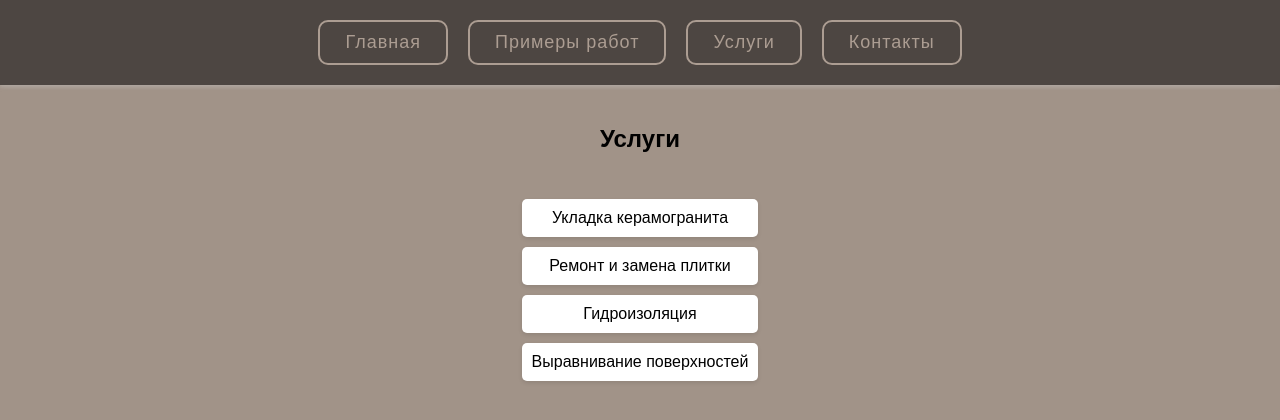
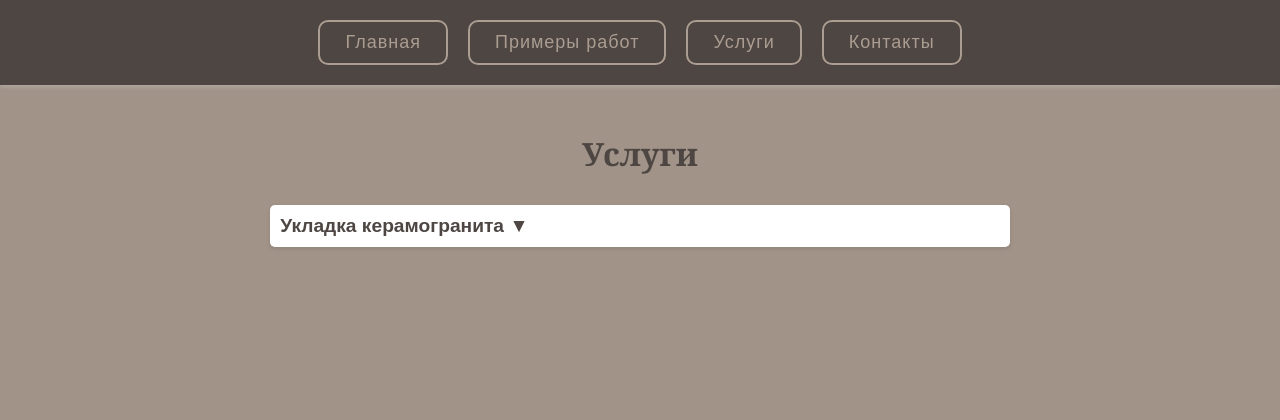
Before and after one commit to ISaP5-24/Kuma, a React (Vite) app in the folder js14 sayt (No Completed)/sait/: page /services in a window 1280 px wide. Shown: the top 420 px of the page. Built offline with nearby package versions, Linux system fonts and the light colour scheme.

Commit message:
modified:   js14 sayt (No Completed)/sait/index.html 	new file:   js14 sayt (No Completed)/sait/src/Services.css 	modified:   js14 sayt (No Completed)/sait/src/Services.jsx

```diff
--- a/js14 sayt (No Completed)/sait/index.html
+++ b/js14 sayt (No Completed)/sait/index.html
@@ -7,7 +7,7 @@
     <title>Granite</title>
   </head>
   <body>
-    <div id="root"></div>
+    <div id="root" class="root"></div>
     <script type="module" src="/src/main.jsx"></script>
   </body>
 </html>
--- /dev/null
+++ b/js14 sayt (No Completed)/sait/src/Services.css
@@ -0,0 +1,58 @@
+/* Заголовок */
+.section h2 {
+  font-size: 2rem;
+  color: #4D4642; /* Темный цвет текста */
+  margin-bottom: 20px;
+  font-family: 'Georgia', serif;
+}
+
+/* Список услуг */
+.services-list {
+  list-style-type: none;
+  padding: 0;
+  margin: 0;
+}
+
+.services-list li {
+  background-color: #AC9D92; /* Основной цвет фона */
+  margin: 10px 0;
+  padding: 15px;
+  border-radius: 8px;
+  box-shadow: 0 2px 4px rgba(77, 70, 66, 0.2); /* Тень с использованием #4D4642 */
+  cursor: pointer;
+  transition: background-color 0.3s ease, box-shadow 0.3s ease;
+}
+
+.services-list li:hover {
+  background-color: #9C8D82; /* Темнее при наведении */
+  box-shadow: 0 4px 8px rgba(77, 70, 66, 0.3); /* Увеличенная тень */
+}
+
+/* Заголовок услуги */
+.service-title {
+  font-size: 1.2rem;
+  color: #4D4642; /* Темный цвет текста */
+  font-weight: bold;
+  display: flex;
+  justify-content: space-between;
+  align-items: center;
+}
+
+/* Описание услуги */
+.service-description {
+  max-height: 0;
+  overflow: hidden;
+  transition: max-height 0.5s ease-out, padding 0.5s ease-out;
+  font-size: 1rem;
+  color: #4D4642; /* Темный цвет текста */
+  text-align: left;
+  background-color: #f9f9f9; /* Светлый фон для контраста */
+  border-radius: 5px;
+  box-shadow: inset 0 0 5px rgba(77, 70, 66, 0.1); /* Тень с использованием #4D4642 */
+}
+
+.service-description.open {
+  max-height: 200px; /* Максимальная высота для анимации */
+  padding: 10px;
+  margin-top: 10px;
+}
--- a/js14 sayt (No Completed)/sait/src/Services.jsx
+++ b/js14 sayt (No Completed)/sait/src/Services.jsx
@@ -1,14 +1,36 @@
-import React from 'react';
+import React, { useState } from 'react';
+import './Services.css';
 
 function Services() {
+  const [openIndex, setOpenIndex] = useState(null);
+
+  const services = [
+    {
+      title: 'Укладка керамогранита',
+      description: 'Профессиональная укладка керамогранита на пол и стены. Гарантия качества и долговечности.',
+    }
+  ];
+
+  const toggleDescription = (index) => {
+    setOpenIndex(openIndex === index ? null : index);
+  };
+
   return (
     <div className="section">
       <h2>Услуги</h2>
       <ul className="services-list">
-        <li>Укладка керамогранита</li>
-        <li>Ремонт и замена плитки</li>
-        <li>Гидроизоляция</li>
-        <li>Выравнивание поверхностей</li>
+        {services.map((service, index) => (
+          <li key={index}>
+            <div className="service-title" onClick={() => toggleDescription(index)}>
+              {service.title} {openIndex === index ? '▲' : '▼'}
+            </div>
+            <div
+              className={`service-description ${openIndex === index ? 'open' : ''}`}
+            >
+              {service.description}
+            </div>
+          </li>
+        ))}
       </ul>
     </div>
   );
```
